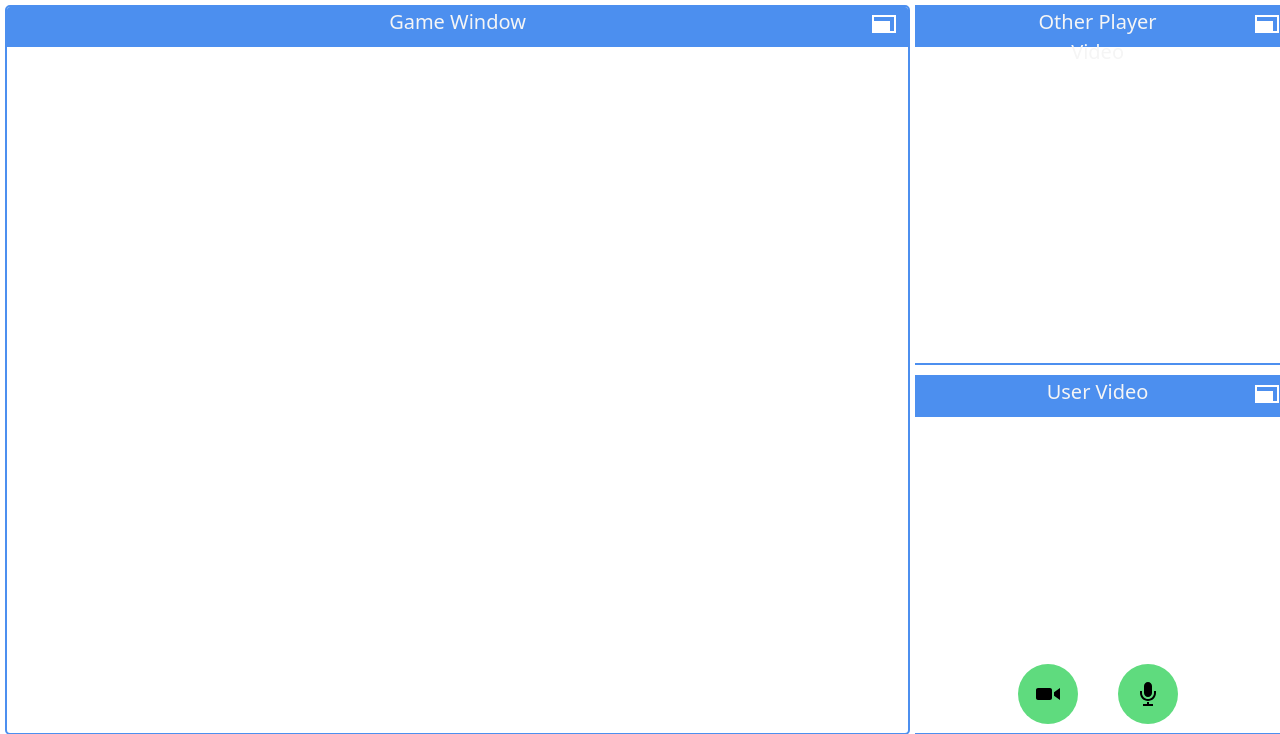
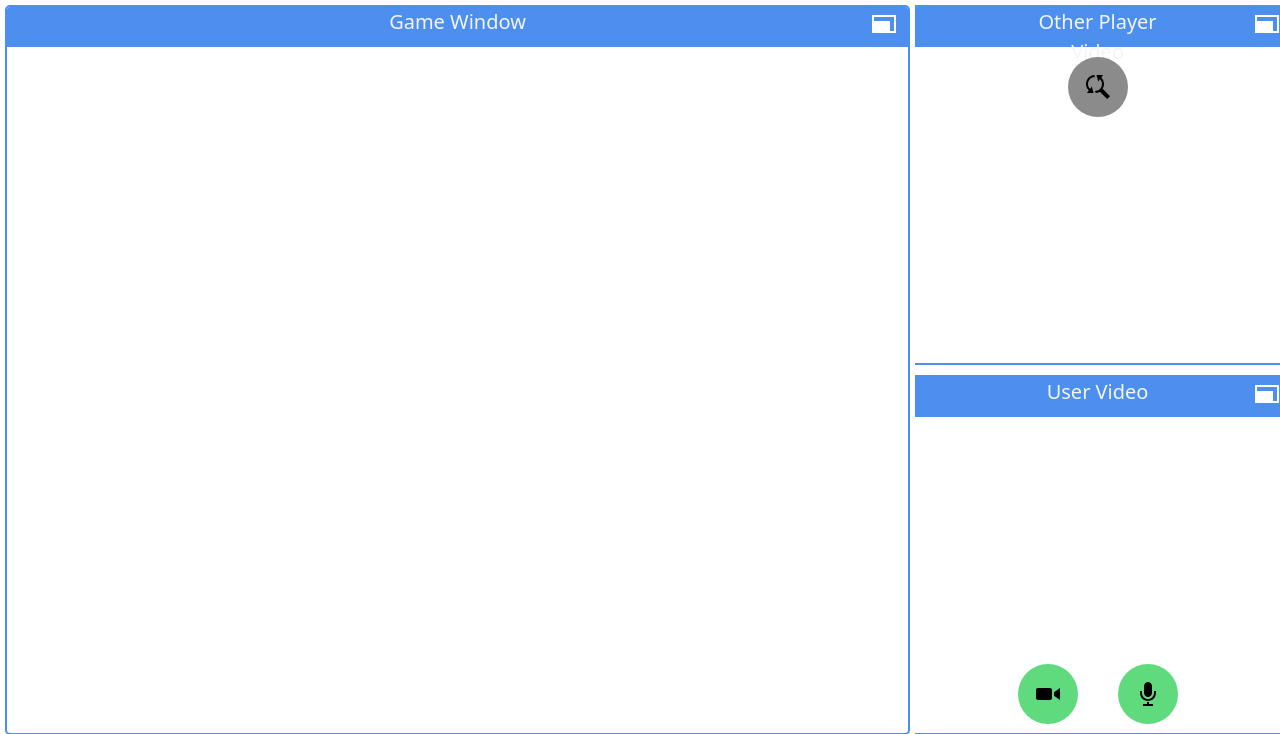
Before and after one commit to CptnReef/Pass-And-Go, a Flask app: page /go in a window 1280 px wide. Shown: the part 56-790 px from the top of the page. Run offline with Flask 2, Linux system fonts and the light colour scheme; some libraries are stand-ins or nearby versions.

Commit message:
feat: add non-working opponent search button

```diff
--- a/pass_go/Pass_Go/static/js/video-chat.js
+++ b/pass_go/Pass_Go/static/js/video-chat.js
@@ -1,5 +1,6 @@
 // Config variables: change them to point to your own servers
-const SIGNALING_SERVER_URL = 'https://rtc.pass-go.net/signaler';
+// const SIGNALING_SERVER_URL = 'https://rtc.pass-go.net/signaler';
+const SIGNALING_SERVER_URL = 'localhost:8000/signaler';
 const TURN_SERVER_URL = 'rtc.pass-go.net:3478';
 const TURN_SERVER_USERNAME = 'username';
 const TURN_SERVER_CREDENTIAL = 'credential';
@@ -32,7 +33,6 @@ socket.on('data', (data) => {
 
 socket.on('ready', (data) => {
     console.log('Ready');
-    // Connection with signaling server is ready, and so is local stream
     createPeerConnection();
     sendOffer();
 });
@@ -150,7 +150,21 @@ getLocalStream();
 // get stream control buttons
 const cameraMuteButton = document.getElementById('cameraMute');
 const micMuteButton = document.getElementById('micMute');
+const findMatchButton = document.getElementById('findMatch')
 
+
+
+findMatchButton.addEventListener('click', function () {
+
+    // Is client ready to search
+    let readyToConnect = false
+
+    if (readyToConnect) {
+        createPeerConnection();
+        sendOffer();
+    }
+
+})
 
 cameraMuteButton.addEventListener('click', function () {
 
--- a/pass_go/Pass_Go/static/styles.css
+++ b/pass_go/Pass_Go/static/styles.css
@@ -145,6 +145,24 @@ body {
     justify-content: center;
 }
 
+.findMatchButton {
+    min-width: 60px;
+    min-height: 60px;
+
+    text-align: center;
+    border-radius: 50px;
+
+    z-index: 101;
+    margin-top: 10px;
+    position: absolute;
+
+    display: flex;
+    align-items: center;
+    justify-content: center;
+
+    background-color: rgb(139, 139, 139);
+}
+
 .buttonOn {
     transition: background-color 0.25s ease;
     background-color: rgb(95, 219, 126);
--- a/pass_go/Pass_Go/templates/video_chat.html
+++ b/pass_go/Pass_Go/templates/video_chat.html
@@ -32,6 +32,17 @@
                                 style="fill: #fff">
                                 <path d="M0 3v18h24v-18h-24zm22 16h-4v-10h-16v-4h20v14z" />
                             </svg>
+                        </div>
+                    </div>
+                    <div class="streamControls">
+                        <div class="muteButtonWrapper">
+                            <div id="findMatch" class="findMatchButton">
+                                <svg width="24" height="24" xmlns="http://www.w3.org/2000/svg" fill-rule="evenodd"
+                                    clip-rule="evenodd">
+                                    <path
+                                        d="M13.818 16.646c-1.273.797-2.726 1.256-4.202 1.354l-.537-1.983c2.083-.019 4.132-.951 5.49-2.724 2.135-2.79 1.824-6.69-.575-9.138l-1.772 2.314-1.77-6.469h6.645l-1.877 2.553c3.075 2.941 3.681 7.659 1.423 11.262l7.357 7.357-2.828 2.828-7.354-7.354zm-11.024-1.124c-1.831-1.745-2.788-4.126-2.794-6.522-.005-1.908.592-3.822 1.84-5.452 1.637-2.138 4.051-3.366 6.549-3.529l.544 1.981c-2.087.015-4.142.989-5.502 2.766-2.139 2.795-1.822 6.705.589 9.154l1.774-2.317 1.778 6.397h-6.639l1.861-2.478z" />
+                                </svg>
+                            </div>
                         </div>
                     </div>
                     <video id="remoteStream" class="video-stream" autoplay playsinline></video>
```
